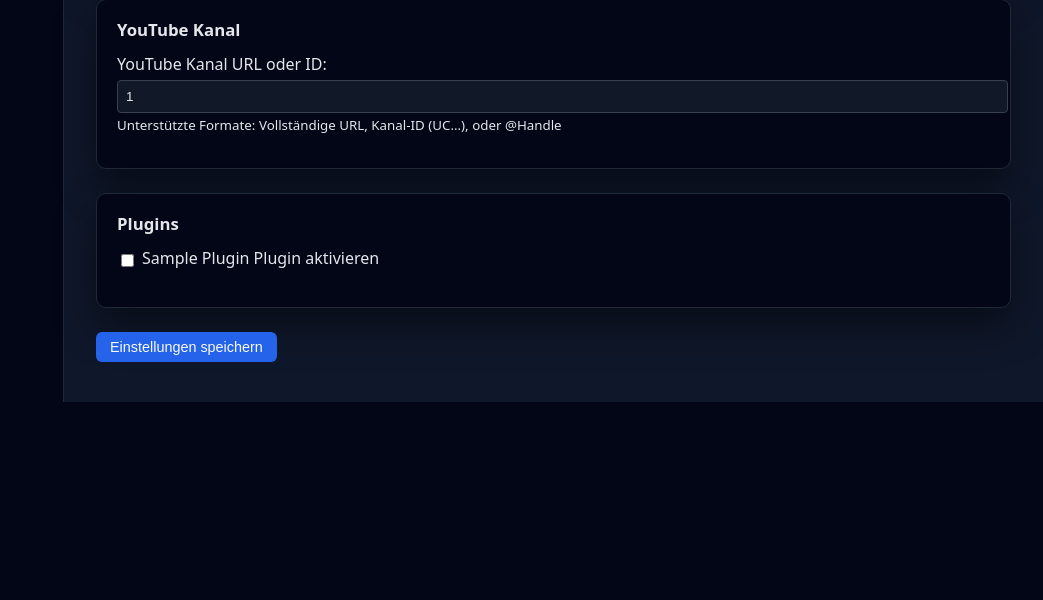
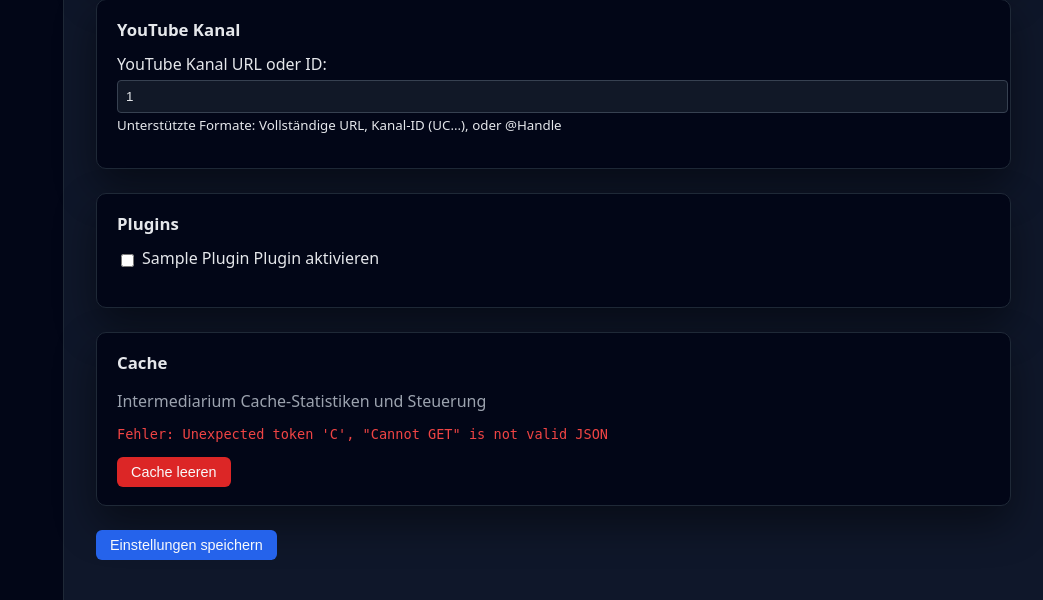
Before and after one commit to latin-ai-software/SiteForge, a Python web app: template templates/admin/settings/index.html in a window 1280 px wide. Shown: the part 3102-3702 px from the top of the page, without its empty margins (237-1280 px from the left). Before the commit the page ends 3504 px from the top, so only its background shows below. Run offline with Jinja, Linux system fonts and the light colour scheme; the template is opened without the code that fills it: most values are stand-ins (such as "Sample title", 1, 10 or a date in 2020).

Commit message:
Add flush cache button

```diff
--- a/templates/admin/settings/index.html
+++ b/templates/admin/settings/index.html
@@ -426,6 +426,17 @@
                 {% endfor %}
             </section>
 
+            <section class="card">
+                <h2>Cache</h2>
+                <p style="color: #9ca3af; margin-bottom: 12px;">Intermediarium Cache-Statistiken und Steuerung</p>
+
+                <div id="cacheStats" style="margin-bottom: 15px; font-family: monospace; font-size: 0.85rem; color: #9ca3af;">
+                    <p>Lade Cache-Statistiken...</p>
+                </div>
+
+                <button type="button" class="btn" id="flushCacheBtn" style="background: #dc2626;">Cache leeren</button>
+            </section>
+
             <button type="submit" class="btn">Einstellungen speichern</button>
         </form>
 
@@ -458,6 +469,59 @@ document.getElementById('settingsForm').addEventListener('submit', async functio
         alert('Fehler beim Speichern!');
     }
 });
+
+// Cache functions
+async function loadCacheStats() {
+    try {
+        const response = await fetch(window.location.origin + '/admin/settings/cache/stats');
+        const result = await response.json();
+
+        if (result.status === 'ok') {
+            const stats = result.stats;
+            let html = '';
+            for (const [cacheName, cacheStat] of Object.entries(stats)) {
+                if (cacheStat && cacheStat.hits !== undefined) {
+                    html += `<div style="margin-bottom: 8px; padding: 8px; background: #111827; border-radius: 4px;">
+                        <strong>${cacheName}:</strong> Hits: ${cacheStat.hits}, Misses: ${cacheStat.misses}, Size: ${cacheStat.size}/${cacheStat.maxsize}
+                    </div>`;
+                }
+            }
+            if (html === '') {
+                html = '<p>Keine Cache-Statistiken verfügbar</p>';
+            }
+            document.getElementById('cacheStats').innerHTML = html;
+        } else {
+            document.getElementById('cacheStats').innerHTML = '<p style="color: #ef4444;">Fehler beim Laden der Cache-Statistiken</p>';
+        }
+    } catch (e) {
+        document.getElementById('cacheStats').innerHTML = '<p style="color: #ef4444;">Fehler: ' + e.message + '</p>';
+    }
+}
+
+document.getElementById('flushCacheBtn').addEventListener('click', async function() {
+    if (!confirm('Möchten Sie wirklich den gesamten Cache leeren?')) {
+        return;
+    }
+
+    try {
+        const response = await fetch(window.location.origin + '/admin/settings/cache/flush', {
+            method: 'POST'
+        });
+        const result = await response.json();
+
+        if (result.status === 'ok') {
+            alert('Cache erfolgreich geleert!');
+            loadCacheStats(); // Refresh stats
+        } else {
+            alert('Fehler: ' + result.message);
+        }
+    } catch (e) {
+        alert('Fehler: ' + e.message);
+    }
+});
+
+// Load cache stats on page load
+loadCacheStats();
 </script>
 </body>
 </html>
```
Also changed, not shown: lib/routes/admin/manage/settings/index.py (+45 -0 lines).
